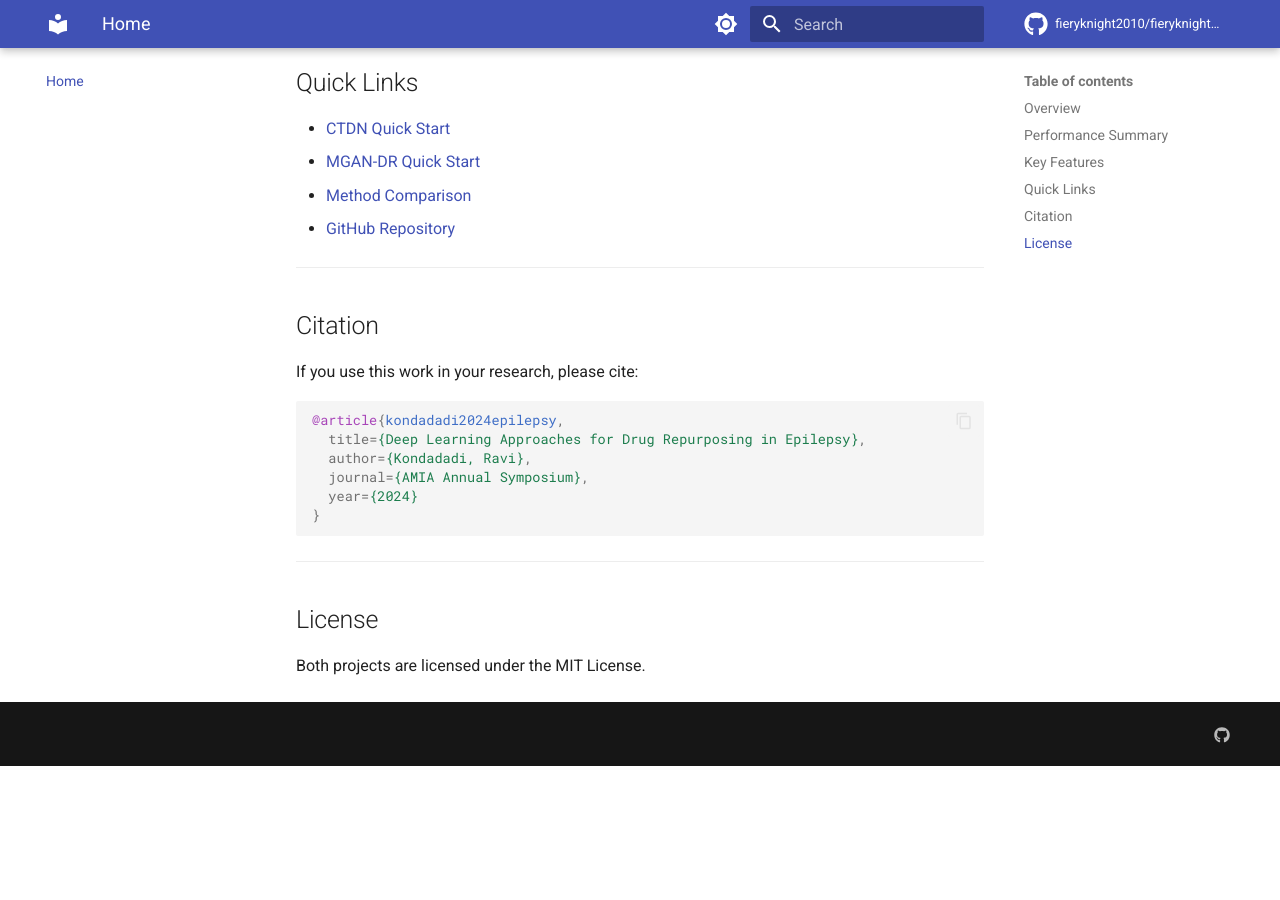
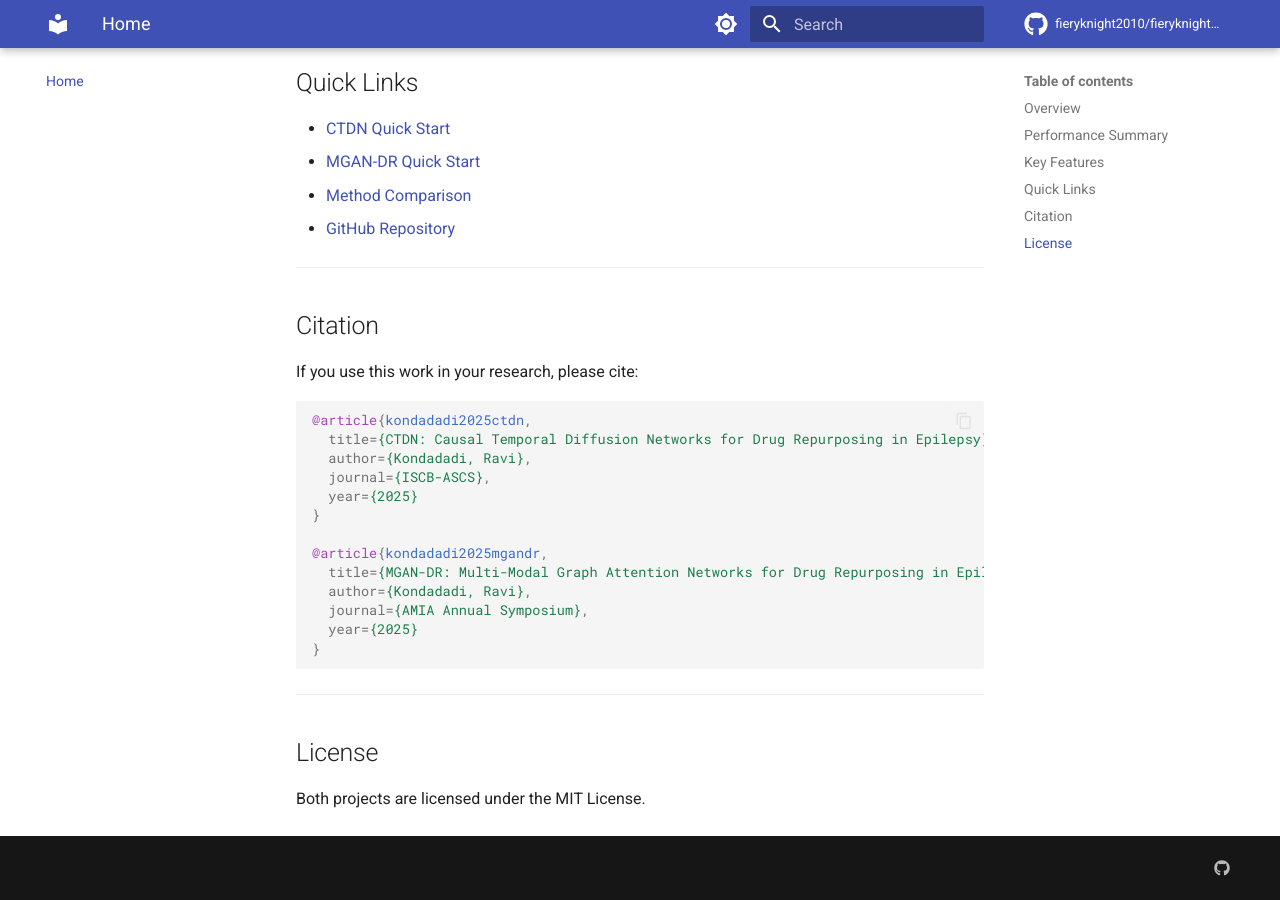
Before and after one commit to FieryKnight2010/fieryknight2010.github.io, an MkDocs documentation site: the page built from docs/index.md, in a window 1280 px wide and 900 px high, scrolled down 1446 px. Built offline with MkDocs 1.6.1 and Material for MkDocs 9.7.7, drawn with Linux system fonts in a browser that asks for light colours; comment, search, counter and statistics services are not loaded; before the commit the page ends 2212 px from its top, so only the background shows below that.

Commit message:
Fix publication info: CTDN->ISCB-ASCS 2025, MGAN-DR->AMIA 2025

````diff
--- a/docs/index.md
+++ b/docs/index.md
@@ -77,11 +77,18 @@ This project presents two novel deep learning approaches for computational drug
 If you use this work in your research, please cite:
 
 ```bibtex
-@article{kondadadi2024epilepsy,
-  title={Deep Learning Approaches for Drug Repurposing in Epilepsy},
+@article{kondadadi2025ctdn,
+  title={CTDN: Causal Temporal Diffusion Networks for Drug Repurposing in Epilepsy},
+  author={Kondadadi, Ravi},
+  journal={ISCB-ASCS},
+  year={2025}
+}
+
+@article{kondadadi2025mgandr,
+  title={MGAN-DR: Multi-Modal Graph Attention Networks for Drug Repurposing in Epilepsy},
   author={Kondadadi, Ravi},
   journal={AMIA Annual Symposium},
-  year={2024}
+  year={2025}
 }
 ```
 
````
Also changed, not shown: docs/about.md (+5 -5 lines).
